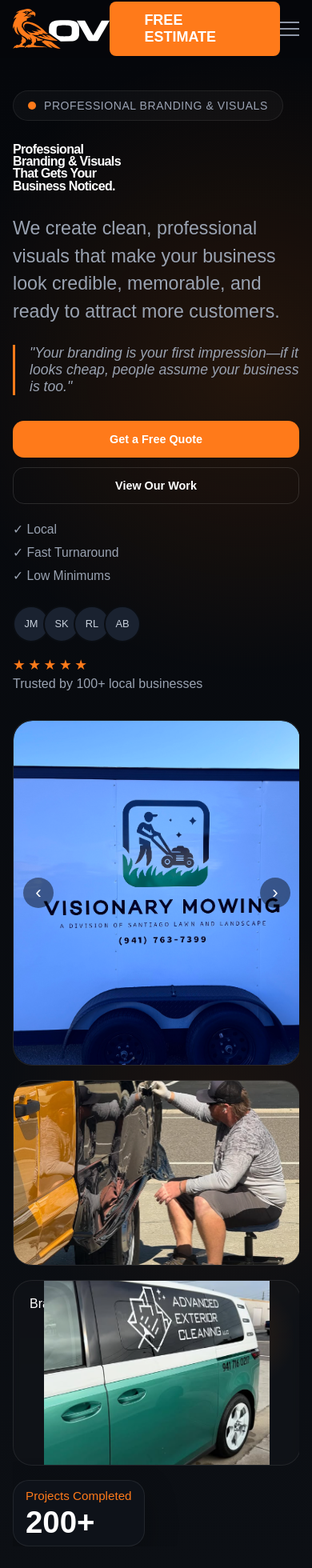
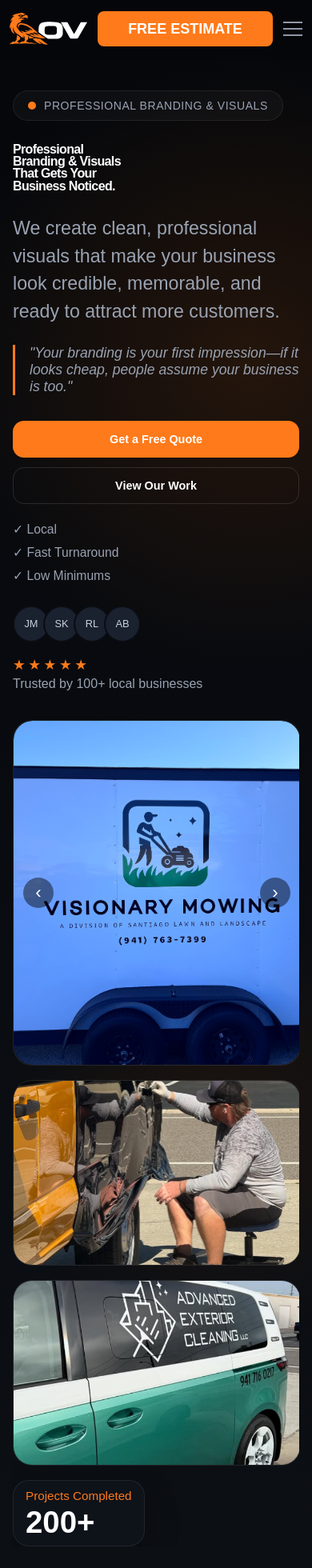
Before and after one commit to madscalls/ospreyvisuals, a React (Vite) app: page / in a window 390 px wide. Shown: the top 1960 px of the page at 80% size. Built offline with nearby package versions, Linux system fonts and the light colour scheme.

Commit message:
mobile tweaks

```diff
--- a/src/components/Home/Home.css
+++ b/src/components/Home/Home.css
@@ -226,15 +226,18 @@
   flex-shrink: 0;
 }
 
-.home__card-imgleft {
+.home__card-image,
+.home__card-imgleft,
+.home__card-imgsmall {
   object-fit: cover;
-  position: relative;
+  display: block;
+  position: absolute;
   top: 0;
   left: 0;
-  width: 100% !important;
-  height: 100% !important;
-  max-width: none !important;
-  flex: 1;
+  width: 100%;
+  height: 100%;
+  max-width: none;
+  min-height: 100%;
 }
 
 .home__stat-card {
@@ -347,3 +350,20 @@
     flex: 1;
   }
 }
+
+/* Ensure small card images always fill their card (override earlier/duplicate rules) */
+.home__card-image,
+.home__card-imgleft,
+.home__card-imgsmall {
+  position: absolute !important;
+  top: 0 !important;
+  left: 0 !important;
+  width: 100% !important;
+  height: 100% !important;
+  object-fit: cover !important;
+}
+
+/* Nudge the van image down slightly so side lettering is more visible */
+.home__card-imgsmall {
+  object-position: 50% 30% !important;
+}
--- a/src/components/Home/Home.jsx
+++ b/src/components/Home/Home.jsx
@@ -85,7 +85,7 @@
               <img
                 src={nickTruck}
                 alt="portfolio image"
-                className="Home__card-image home__card-imgleft"
+                className="home__card-image home__card-imgleft"
               />
             </div>
 
@@ -94,7 +94,7 @@
               <img
                 src={van}
                 alt="portfolio image"
-                className="Home__card-image home__card-imgsmall"
+                className="home__card-image home__card-imgsmall"
               />
             </div>
           </div>
--- a/src/components/Nav/Nav.css
+++ b/src/components/Nav/Nav.css
@@ -137,10 +137,12 @@
     top: 100%;
     left: 0;
     right: 0;
+    width: 100%;
+    box-sizing: border-box;
     background: rgba(6, 8, 12, 0.95);
     backdrop-filter: blur(10px);
     border-bottom: 1px solid rgba(255, 255, 255, 0.06);
-    padding: 20px;
+    padding: 20px 16px;
     gap: 20px;
     z-index: 999;
   }
@@ -151,7 +153,20 @@
   }
 
   .nav__button {
-    display: none;
+    display: inline-flex;
+    align-items: center;
+    justify-content: center;
+    white-space: nowrap;
+    font-size: 0.75rem;
+    padding: 0.3rem 0.8rem;
+    max-width: 100%;
+    min-width: 0;
+    flex-shrink: 1;
+    box-sizing: border-box;
+  }
+
+  .nav__logo-pic {
+    height: 40px;
   }
 
   .nav__hamburger {
@@ -160,22 +175,27 @@
 
   .nav__container {
     position: relative;
-    width: min(100% - 32px, 1200px);
+    width: 100%;
+    padding: 0 12px;
+    box-sizing: border-box;
+    flex-wrap: nowrap;
+    gap: 0.75rem;
   }
 }
 
-@media (max-width: 432px) {
+@media (max-width: 350px) {
   .nav__button {
-    padding: 10px 14px;
-    font-size: 0.8rem;
+    font-size: 0.75rem;
+    padding: 0.35rem 0.9rem;
   }
 }
 
 .nav__button {
   border: none;
-  display: block;
+  display: inline-block;
   position: relative;
-  padding: 0.7em 2.4em;
+  padding: 0.7rem 2.4rem;
+  white-space: nowrap;
   font-size: 18px;
   background: #ff7a1a;
   color: #fff;
```
